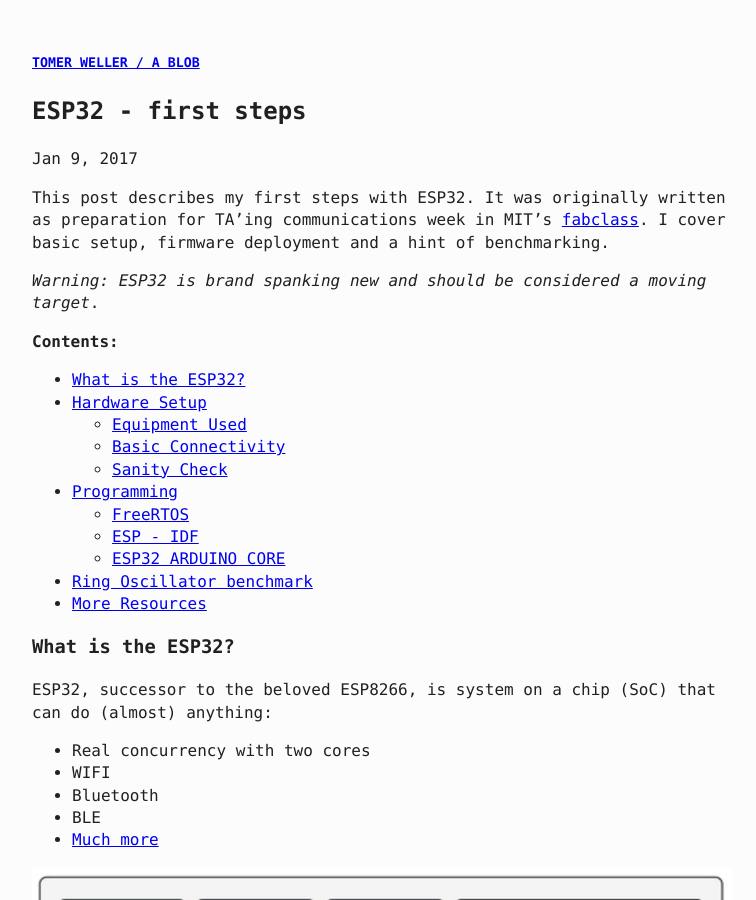
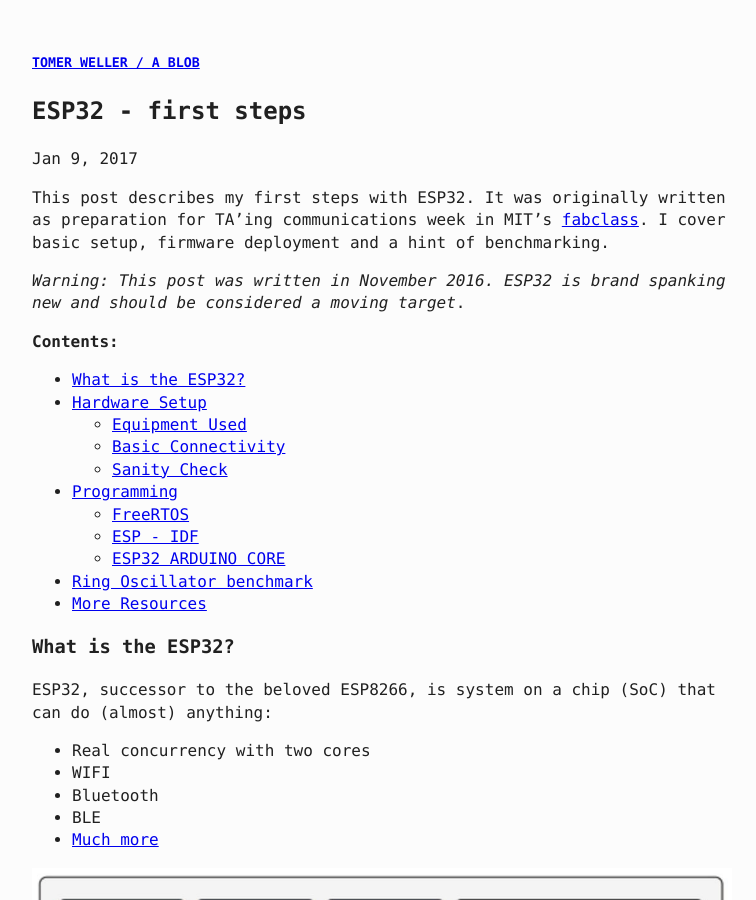
Before and after one commit to tomerweller/tomerweller.github.io, a Jekyll site: the page built from _posts/2016-01-08-esp32-first-steps.md, in a window 1280 px wide and 900 px high. Shown: the whole window, without its empty margins (258-1014 px from the left). Built offline with Jekyll 4.4.1, drawn with Linux system fonts in a browser that asks for light colours; comment, search, counter and statistics services are not loaded.

Commit message:
esp32: update warning

```diff
--- a/_posts/2016-01-08-esp32-first-steps.md
+++ b/_posts/2016-01-08-esp32-first-steps.md
@@ -8,7 +8,7 @@
 
 This post describes my first steps with ESP32. It was originally written as preparation for TA'ing communications week in MIT's [fabclass][fabclass]. I cover basic setup, firmware deployment and a hint of benchmarking.
 
-*Warning: ESP32 is brand spanking new and should be considered a moving target*.
+*Warning: This post was written in November 2016. ESP32 is brand spanking new and should be considered a moving target*.
 
 **Contents:**
 
```
